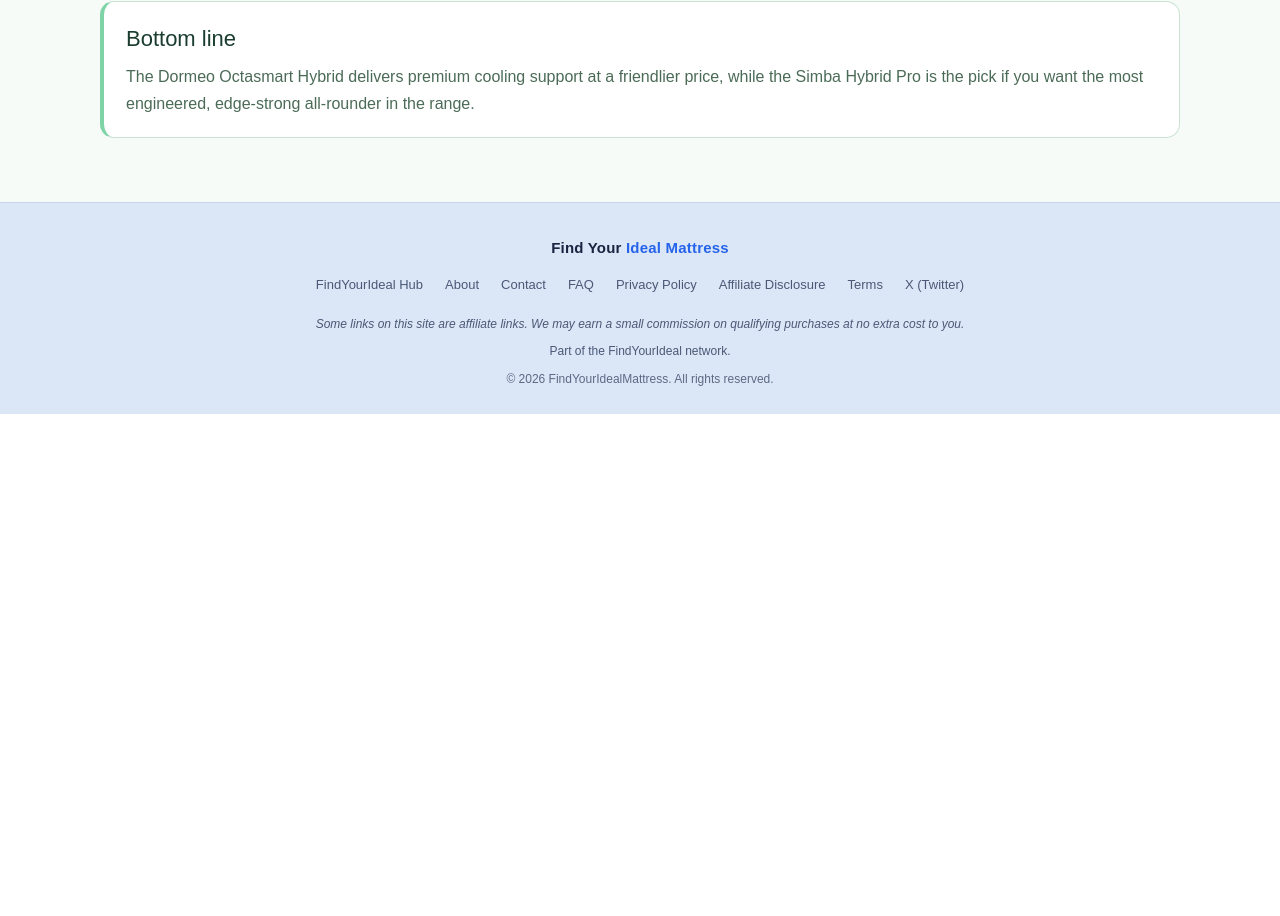
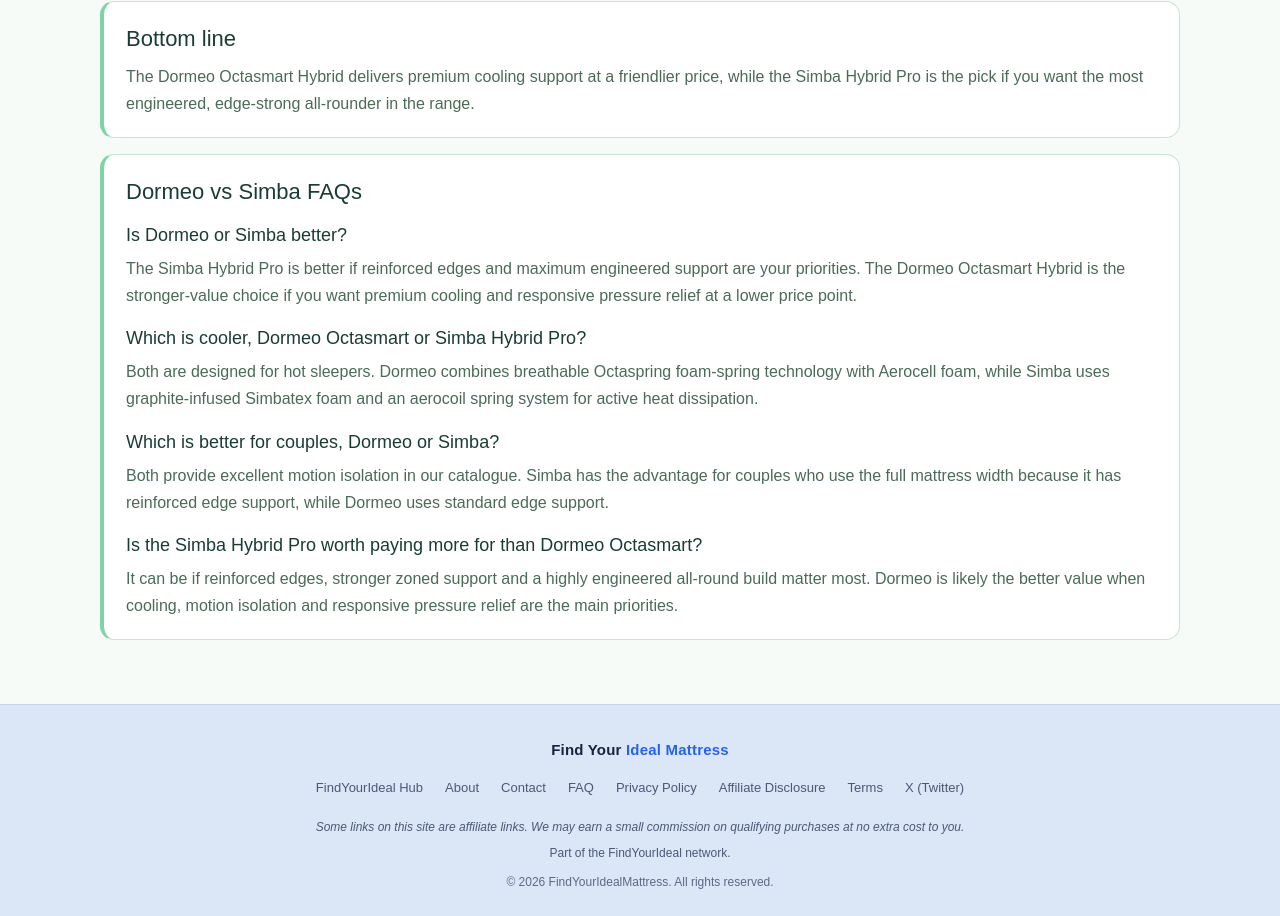
Before and after one commit to alanbishop75/find-my-ideal-mattress, a Next.js app: page /mattress/compare/dormeo-octasmart-hybrid-vs-simba-hybrid-pro in a window 1280 px wide. Shown: the part 1406-2322 px from the top of the page. Before the commit the page ends 1820 px from the top, so only its background shows below. Built offline with nearby package versions, Linux system fonts and the light colour scheme; no server answers.

Commit message:
Improve Dormeo vs Simba search intent and FAQs

```diff
--- a/app/mattress/compare/[slug]/page.tsx
+++ b/app/mattress/compare/[slug]/page.tsx
@@ -76,9 +76,27 @@
     ],
   };
 
+  const faqJsonLd = page.faq?.length
+    ? {
+        "@context": "https://schema.org",
+        "@type": "FAQPage",
+        mainEntity: page.faq.map((item) => ({
+          "@type": "Question",
+          name: item.question,
+          acceptedAnswer: {
+            "@type": "Answer",
+            text: item.answer,
+          },
+        })),
+      }
+    : null;
+
   return (
     <div style={{ width: "100%", background: SURFACE }}>
       <script type="application/ld+json" dangerouslySetInnerHTML={{ __html: JSON.stringify(breadcrumbJsonLd) }} />
+      {faqJsonLd ? (
+        <script type="application/ld+json" dangerouslySetInnerHTML={{ __html: JSON.stringify(faqJsonLd) }} />
+      ) : null}
       <section
         style={{
           background: "linear-gradient(135deg, #1a3d2f 0%, #1e4d38 55%, #245c42 100%)",
@@ -283,6 +301,31 @@
           <h2 style={{ margin: "0 0 8px", fontSize: 22, color: NAVY }}>Bottom line</h2>
           <p style={{ margin: 0, color: TEXT2, lineHeight: 1.7 }}>{page.verdict}</p>
         </section>
+
+        {page.faq?.length ? (
+          <section
+            style={{
+              marginTop: 16,
+              background: WHITE,
+              borderTop: `1px solid ${BORDER}`,
+              borderRight: `1px solid ${BORDER}`,
+              borderBottom: `1px solid ${BORDER}`,
+              borderLeft: `4px solid ${SOFT_LIME}`,
+              borderRadius: 14,
+              padding: "20px 22px",
+            }}
+          >
+            <h2 style={{ margin: "0 0 14px", fontSize: 22, color: NAVY }}>Dormeo vs Simba FAQs</h2>
+            <div style={{ display: "grid", gap: 16 }}>
+              {page.faq.map((item) => (
+                <div key={item.question}>
+                  <h3 style={{ margin: "0 0 6px", color: NAVY, fontSize: 18 }}>{item.question}</h3>
+                  <p style={{ margin: 0, color: TEXT2, lineHeight: 1.7 }}>{item.answer}</p>
+                </div>
+              ))}
+            </div>
+          </section>
+        ) : null}
       </main>
     </div>
   );
--- a/config/mattress/comparison-pages.ts
+++ b/config/mattress/comparison-pages.ts
@@ -11,6 +11,10 @@
     label: string;
     left: string;
     right: string;
+  }>;
+  faq?: Array<{
+    question: string;
+    answer: string;
   }>;
   verdict: string;
 };
@@ -126,9 +130,9 @@
   },
   {
     slug: "dormeo-octasmart-hybrid-vs-simba-hybrid-pro",
-    metaTitle: "Dormeo Octasmart Hybrid vs Simba Hybrid Pro (2026) | Premium Hybrids",
+    metaTitle: "Dormeo vs Simba (2026): Which Mattress Is Better?",
     metaDescription:
-      "Compare Dormeo Octasmart Hybrid vs Simba Hybrid Pro, two premium cooling hybrids, and shop both with UK and US buy links.",
+      "Compare Dormeo Octasmart vs Simba Hybrid Pro on cooling, support, motion isolation and value to decide which premium hybrid mattress suits you.",
     h1: "Dormeo Octasmart Hybrid vs Simba Hybrid Pro",
     intro:
       "Both are premium cooling hybrids aimed at hot sleepers who want zoned support without the bounce of a traditional spring mattress. The choice comes down to spring engineering, price and motion control.",
@@ -157,6 +161,28 @@
         right: "Choose this if you want maximum support, cooling and edge strength",
       },
     ],
+    faq: [
+      {
+        question: "Is Dormeo or Simba better?",
+        answer:
+          "The Simba Hybrid Pro is better if reinforced edges and maximum engineered support are your priorities. The Dormeo Octasmart Hybrid is the stronger-value choice if you want premium cooling and responsive pressure relief at a lower price point.",
+      },
+      {
+        question: "Which is cooler, Dormeo Octasmart or Simba Hybrid Pro?",
+        answer:
+          "Both are designed for hot sleepers. Dormeo combines breathable Octaspring foam-spring technology with Aerocell foam, while Simba uses graphite-infused Simbatex foam and an aerocoil spring system for active heat dissipation.",
+      },
+      {
+        question: "Which is better for couples, Dormeo or Simba?",
+        answer:
+          "Both provide excellent motion isolation in our catalogue. Simba has the advantage for couples who use the full mattress width because it has reinforced edge support, while Dormeo uses standard edge support.",
+      },
+      {
+        question: "Is the Simba Hybrid Pro worth paying more for than Dormeo Octasmart?",
+        answer:
+          "It can be if reinforced edges, stronger zoned support and a highly engineered all-round build matter most. Dormeo is likely the better value when cooling, motion isolation and responsive pressure relief are the main priorities.",
+      },
+    ],
     verdict:
       "The Dormeo Octasmart Hybrid delivers premium cooling support at a friendlier price, while the Simba Hybrid Pro is the pick if you want the most engineered, edge-strong all-rounder in the range.",
   },
```
Also changed, not shown: 2 other files (tests, documents, lock files or other folders).
